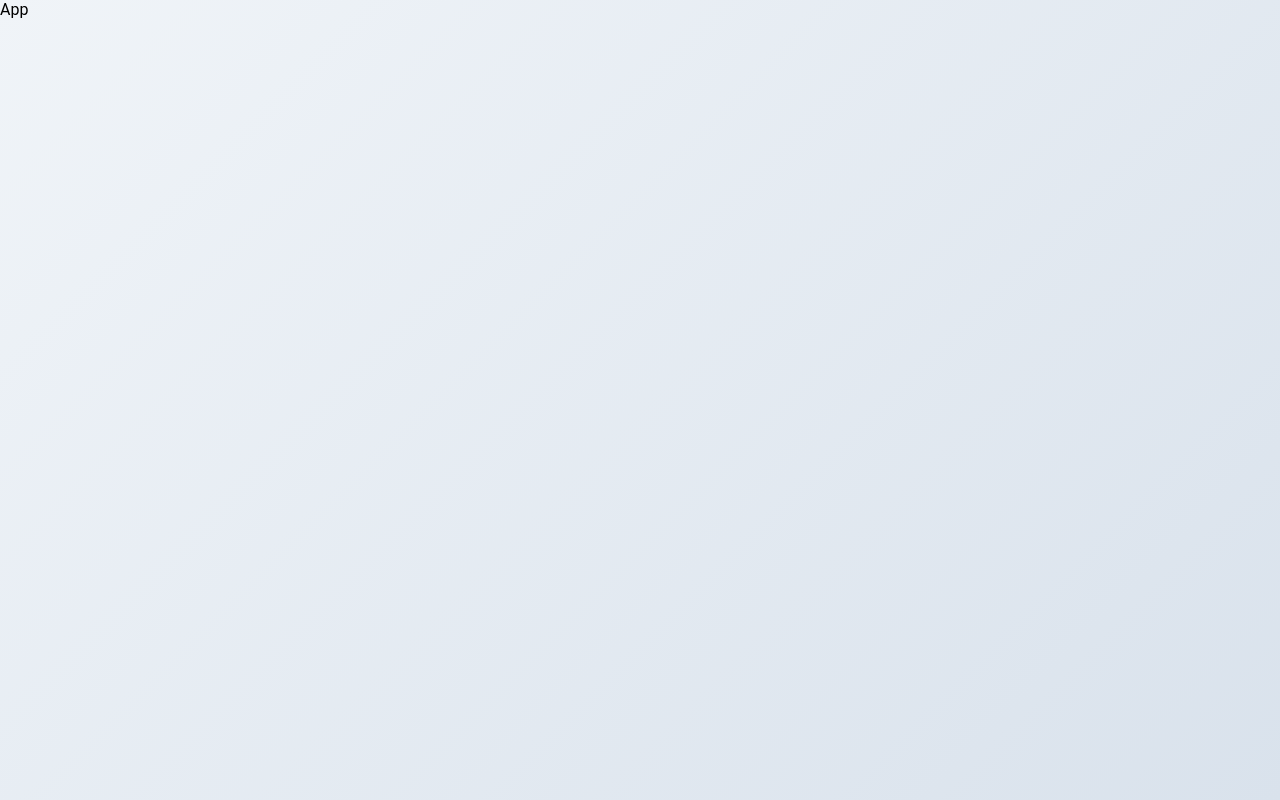
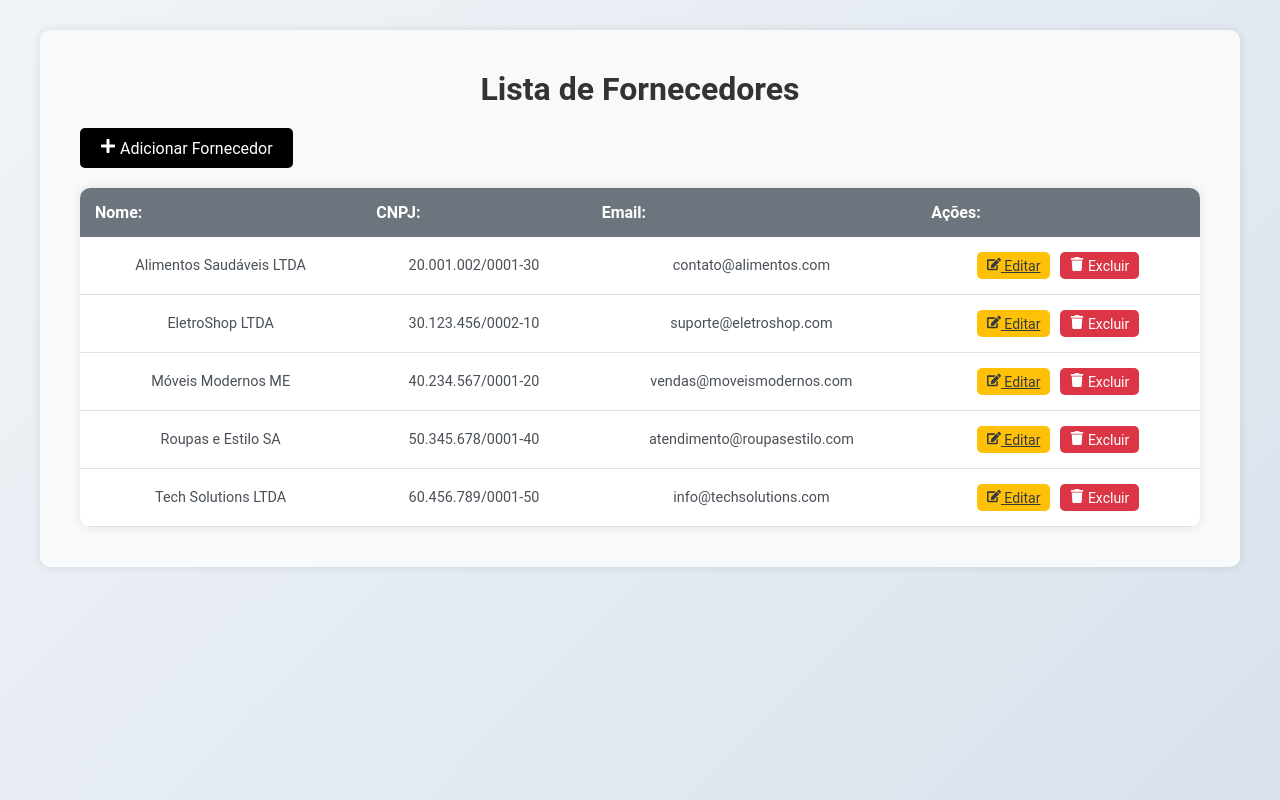
Before and after one commit to kelsonvictr/frontend-gerenciador-turma-03, a React (Vite) app: page / in a window 1280 px wide. Built offline with nearby package versions, Linux system fonts and the light colour scheme; data requests are answered from the project's data file.

Commit message:
Andamento

```diff
--- a/package.json
+++ b/package.json
@@ -15,6 +15,8 @@
     "json-server": "^0.16.3",
     "react": "^18.3.1",
     "react-dom": "^18.3.1",
+    "react-icons": "^5.4.0",
+    "react-modal": "^3.16.1",
     "react-router-dom": "^7.0.2"
   },
   "devDependencies": {
--- a/src/App.jsx
+++ b/src/App.jsx
@@ -1,8 +1,13 @@
 import React from 'react'
+import FornecedorList from './pages/Fornecedor/FornecedorList'
+import { BrowserRouter } from 'react-router-dom'
 
 const App = () => {
   return (
-    <div>App</div>
+      <BrowserRouter>
+        <FornecedorList />
+      </BrowserRouter>
+
   )
 }
 
--- /dev/null
+++ b/src/api/index.js
@@ -0,0 +1,7 @@
+import axios from "axios"
+
+const instance = axios.create({
+    baseURL: 'http://localhost:3000'
+})
+
+export default instance
--- a/src/pages/Fornecedor/FornecedorList.jsx
+++ b/src/pages/Fornecedor/FornecedorList.jsx
@@ -1,8 +1,51 @@
-import React from 'react'
+import React, { useEffect, useState } from 'react'
+import axios from '../../api'
+import { FaEdit, FaPlus, FaTrash } from 'react-icons/fa'
+import { Link } from 'react-router-dom'
 
 const FornecedorList = () => {
+
+    const [fornecedores, setFornecedores] = useState([])
+
+    useEffect(() => {
+        axios.get("/fornecedores")
+        .then(response => setFornecedores(response.data))
+        .catch(error => console.error("Erro ao carregar fornecedores: ", error))
+    }, [])
+
   return (
-    <div>FornecedorList</div>
+    <div className="container mt-5">
+        <h2 className="mb-4" style={{ position: 'relative' }}>Lista de Fornecedores</h2>
+
+        <Link to="/add-fornecedores" className="btn btn-primary mb-2"> <FaPlus className="icon" /> Adicionar Fornecedor</Link>
+
+        <table className="table">
+            <thead>
+                <th>Nome:</th>
+                <th>CNPJ:</th>
+                <th>Email:</th>
+                <th>Ações:</th>
+            </thead>
+            <tbody>
+                {
+                    fornecedores.map(fornecedor => (
+                        <tr key={fornecedor.id}>
+                            <td>{fornecedor.nome}</td>
+                            <td>{fornecedor.cnpj}</td>
+                            <td>{fornecedor.email}</td>
+                            <td>
+                                <Link to={`/edit-fornecedores/${fornecedor.id}`} className="btn btn-sm btn-warning"><FaEdit className="icon icon-btn" /> Editar</Link>
+                                <button className="btn btn-sm btn-danger">
+                                   <FaTrash className="icon icon-btn" /> Excluir
+                                </button>
+                            </td>
+                        </tr>
+                    ))
+                }
+            </tbody>
+
+        </table>
+    </div>
   )
 }
 
```
Also changed, not shown: 1 other file (tests, documents, lock files or other folders).
